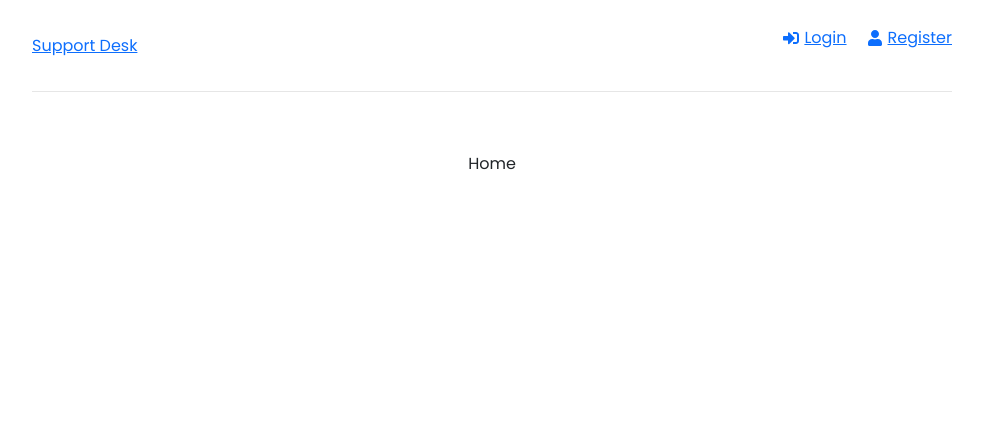
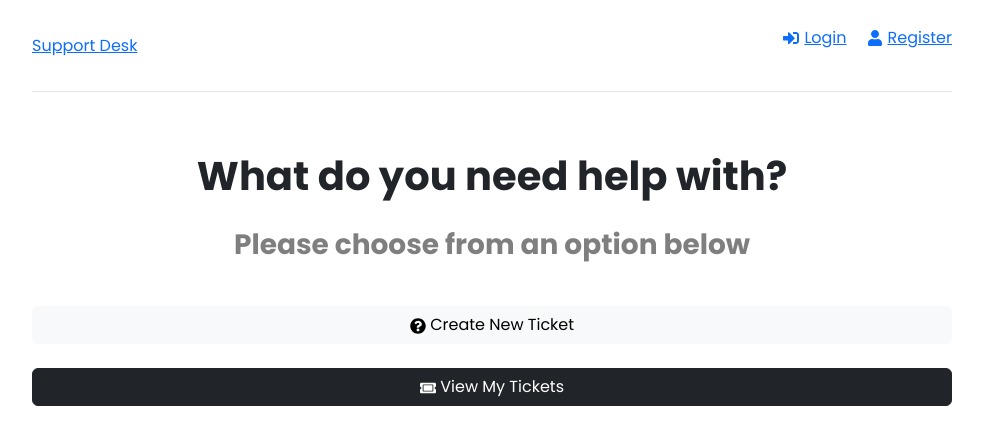
Before and after one commit to oscar-ct/support-desk, a React (Create React App) app in the folder frontend/: page / in a window 1280 px wide. Shown: the top 444 px of the page, without its empty margins (148-1131 px from the left). Built offline with nearby package versions, Linux system fonts and the light colour scheme.

Commit message:
feat: setup basic layout of home page, styled with bootstrap

```diff
--- a/frontend/src/pages/Home.jsx
+++ b/frontend/src/pages/Home.jsx
@@ -1,10 +1,26 @@
 import React from 'react';
+import {Link} from "react-router-dom";
+import {FaQuestionCircle, FaTicketAlt} from "react-icons/fa";
+
 
 const Home = () => {
     return (
-        <div>
-            Home
-        </div>
+        <>
+            <section className={"mx-auto"}>
+                <h1 className={"fw-bold"}>What do you need help with?</h1>
+                <p className={"my-4 fs-3 fw-bold text-black-50"}>Please choose from an option below</p>
+            </section>
+
+
+            <div className={"d-flex flex-column"}>
+                <Link className={"btn btn-light mt-3"}>
+                    <FaQuestionCircle/> Create New Ticket
+                </Link>
+                <Link className={"btn btn-dark mt-4"}>
+                    <FaTicketAlt/> View My Tickets
+                </Link>
+            </div>
+        </>
     );
 };
 
```
